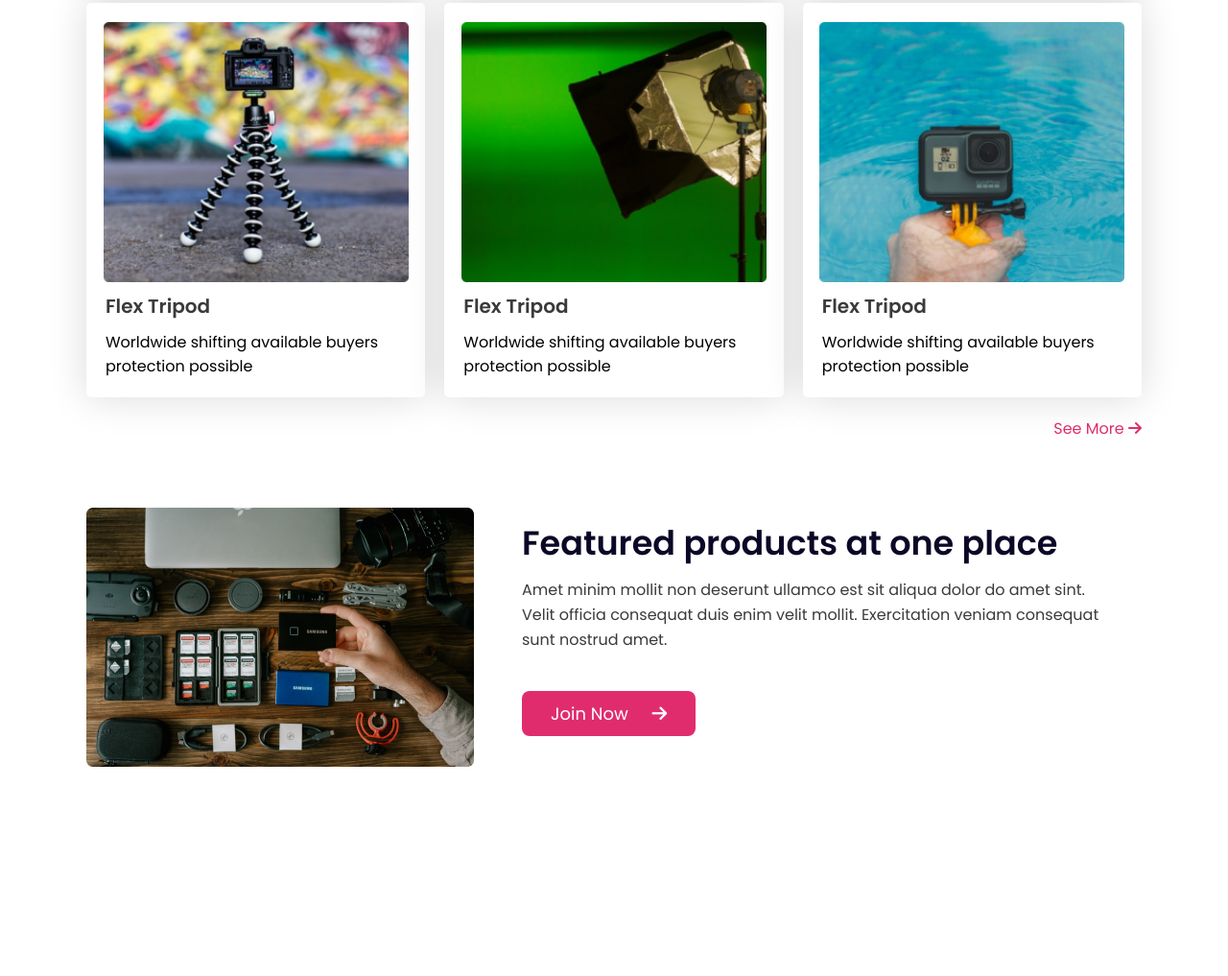
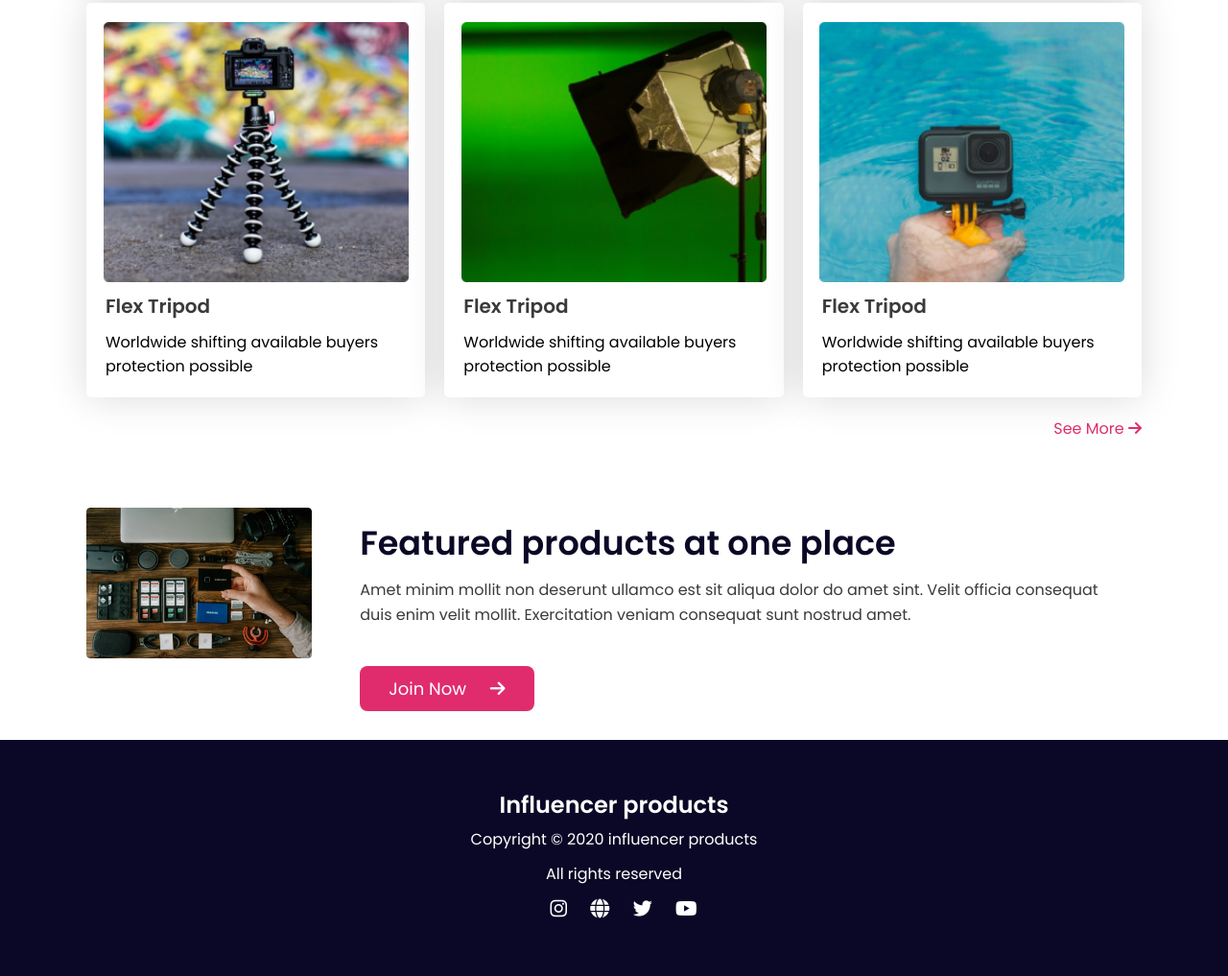
Before and after one commit to sagorcnits/Influencer-gear-main, a plain HTML site: page index.html in a window 1280 px wide. Shown: the part 1693-2710 px from the top of the page at 96% size. Before the commit the page ends 2519 px from the top, so only its background shows below. Drawn offline with Linux system fonts and the light colour scheme.

Commit message:
featured and footer section added

```diff
--- a/index.html
+++ b/index.html
@@ -116,7 +116,7 @@
 
       <!-- fetaured product start  -->
       <section class="featured-section">
-        <div>
+        <div class="featured-img">
           <img src="images/gear.png" alt="" />
         </div>
         <div class="featured-content">
@@ -130,5 +130,15 @@
         </div>
       </section>
     </main>
+
+    <footer>
+      <h2>Influencer products</h2>
+      <p>Copyright © 2020 influencer products</p>
+      <p>All rights reserved</p>
+      <a href="#"><i class="fa-brands fa-instagram"></i></a>
+      <a href="#"><i class="fa-solid fa-globe"></i></a>
+      <a href="#"><i class="fa-brands fa-twitter"></i></a>
+      <a href="#"><i class="fa-brands fa-youtube"></i></a>
+    </footer>
   </body>
 </html>
--- a/style.css
+++ b/style.css
@@ -195,6 +195,10 @@ header nav ul li a:hover {
   gap: 20px;
 }
 
+.featured-img img {
+  width: 100%;
+}
+
 .featured-content {
   padding: 10px 30px;
 }
@@ -232,11 +236,28 @@ header nav ul li a:hover {
   margin-left: 20px;
 }
 
+/* -----------------footer section start-------------- */
+
+footer {
+  padding: 50px 0;
+  background-color: #0a0826;
+  color: #fff;
+  line-height: 36px;
+  text-align: center;
+}
+
+footer a {
+  color: #fff;
+  margin-left: 20px;
+  border-radius: 50%;
+  font-size: 20px;
+}
 /* responsive design start */
 
 /* mobile design start */
 
 @media screen and (max-width: 576px) {
+  .featured-section,
   .hero-container,
   header nav {
     flex-direction: column;
@@ -248,6 +269,7 @@ header nav ul li a:hover {
     margin: auto;
   }
 
+  .featured-img,
   .hero-image,
   .hero-title {
     width: 95%;
@@ -261,15 +283,21 @@ header nav ul li a:hover {
   .hero-image img {
     max-width: 350px;
   }
+
+  .featured-content h1 {
+    font-size: 20px;
+  }
 }
 
 /* tablet design start */
 
 @media screen and (min-width: 576px) and (max-width: 960px) {
+  .featured-section,
   header nav {
     flex-direction: column;
   }
 
+  .featured-img,
   .sponsor-section,
   .pupoler-container {
     width: 95%;
```
